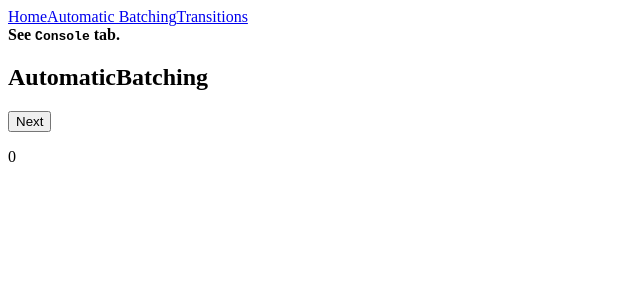
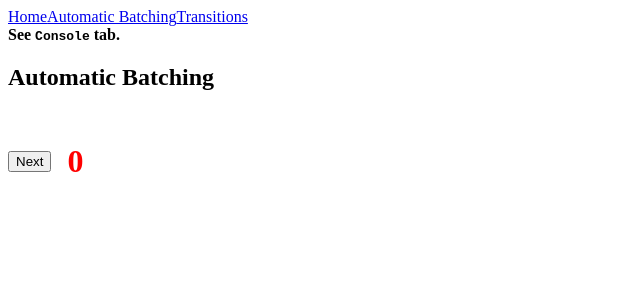
Before and after one commit to JHSeo-git/lets-go-react-18, a React app: page /automatic-batching in a window 1280 px wide. Shown: the top 300 px of the page, without its empty margins (0-640 px from the left). Built offline with nearby package versions, Linux system fonts and the light colour scheme.

Commit message:
update AutomaticBatching page

```diff
--- a/src/components/AutomaticBatching/AutomaticBatching.helpers.ts
+++ /dev/null
@@ -1,3 +0,0 @@
-export function fetchSomthing(delay = 100) {
-  return new Promise((resolve) => setTimeout(resolve, delay));
-}
--- a/src/components/AutomaticBatching/AutomaticBatching.tsx
+++ b/src/components/AutomaticBatching/AutomaticBatching.tsx
@@ -1,6 +1,6 @@
 import { useState } from 'react';
+import { fetchSomthing } from '../../helpers/common.helpers';
 import LogEvents from '../LogEvents';
-import { fetchSomthing } from './AutomaticBatching.helpers';
 
 function AutomaticBatching() {
   const [count, setCount] = useState(0);
@@ -14,14 +14,29 @@ function AutomaticBatching() {
   };
 
   return (
-    <div>
-      <h2>AutomaticBatching</h2>
-      <div>
+    <article>
+      <h2>Automatic Batching</h2>
+      <div
+        style={{
+          marginTop: '1rem',
+          display: 'flex',
+          alignItems: 'center',
+          gap: '1rem',
+        }}
+      >
         <button onClick={handleClick}>Next</button>
-        <p style={{ color: flag ? 'blue' : 'black' }}>{count}</p>
+        <p
+          style={{
+            fontSize: '2rem',
+            fontWeight: 'bold',
+            color: flag ? 'blue' : 'red',
+          }}
+        >
+          {count}
+        </p>
       </div>
       <LogEvents />
-    </div>
+    </article>
   );
 }
 
```
